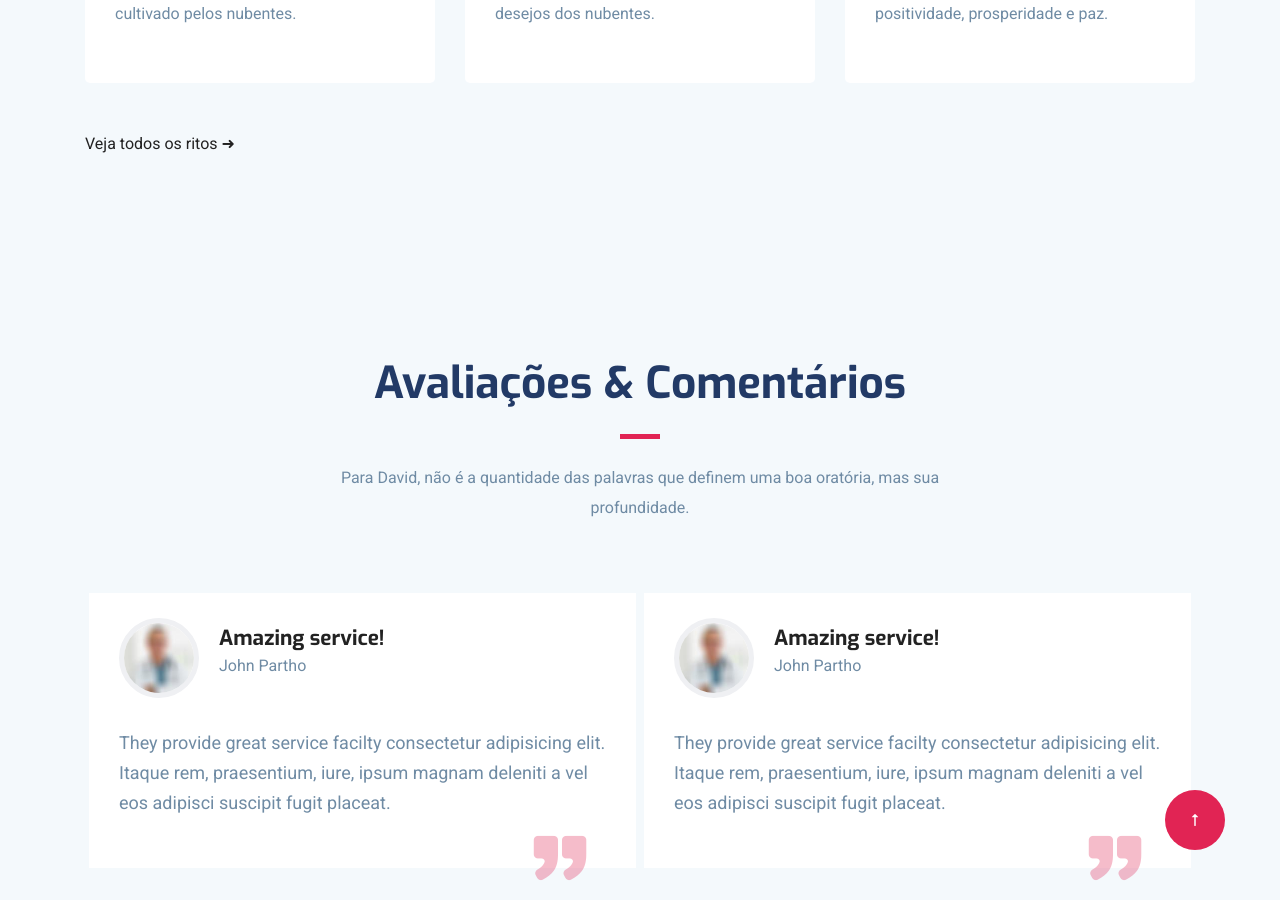
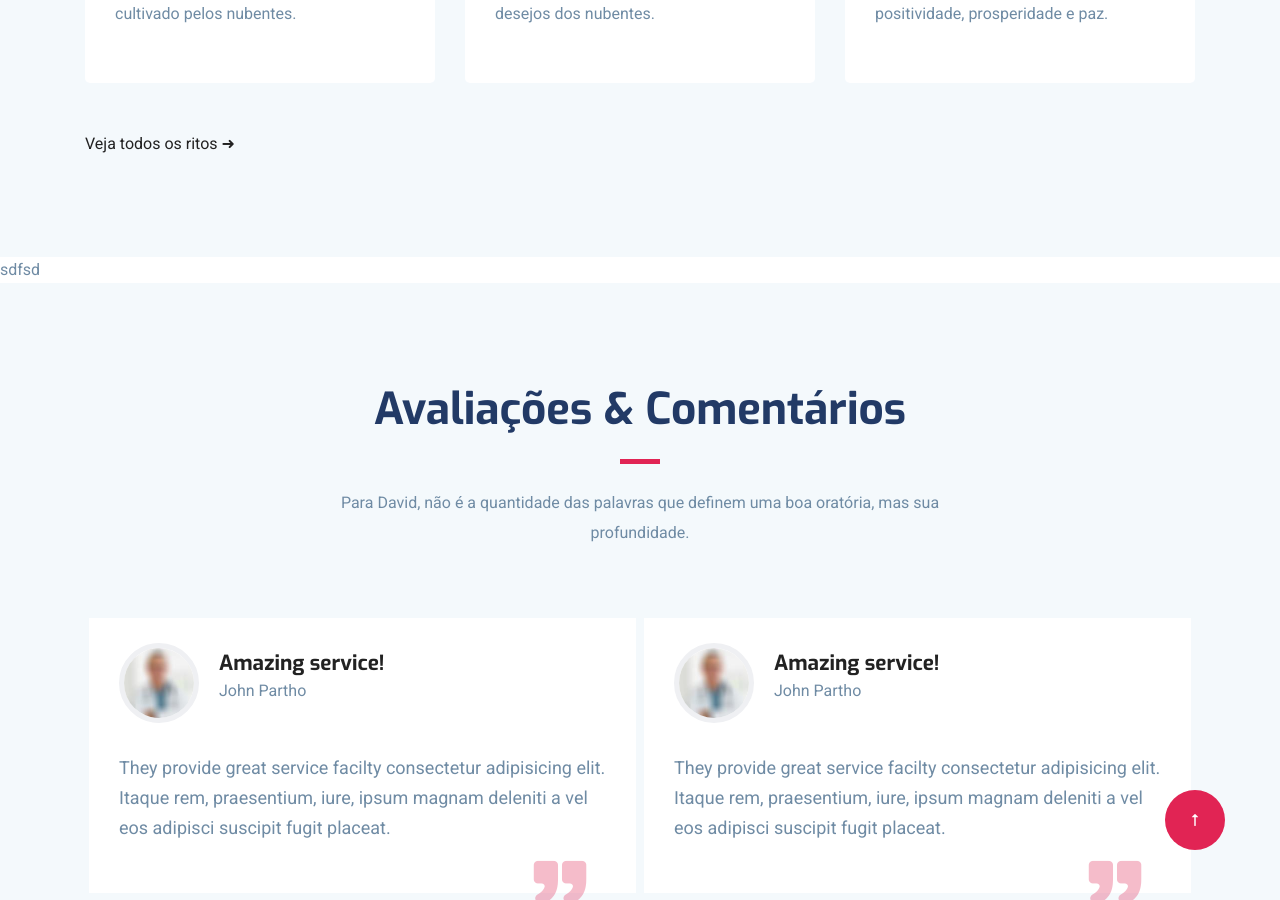
Before and after one commit to marcosvst/david-santos-celebrante-website, a Jekyll site: the page built from index.html, in a window 1280 px wide and 900 px high, scrolled down 2500 px. Built offline with Jekyll 4.4.1, drawn with Linux system fonts in a browser that asks for light colours.

Commit message:
add placeholder

```diff
--- a/_includes/counters.html
+++ b/_includes/counters.html
@@ -1,4 +1,7 @@
-<section class="cta-section gray-bg">
+<section>
+	sdfsd
+</section>
+<!-- <section class="cta-section">
 	<div class="container-fluid">
 		<div class="cta position-relative">
 			<div class="row">
@@ -34,4 +37,4 @@
 			</div>
 		</div>
 	</div>
-</section>
+</section> -->
--- a/index.html
+++ b/index.html
@@ -8,7 +8,7 @@ title: Início
 	{% include features.html %}
 	{% include about.html %}
 	{% include services.html %}
-	<!-- {% include counters.html %} -->
+	{% include counters.html %}
 	{% include testimonial.html %}
 	{% include contact.html %}
 </main>
```
